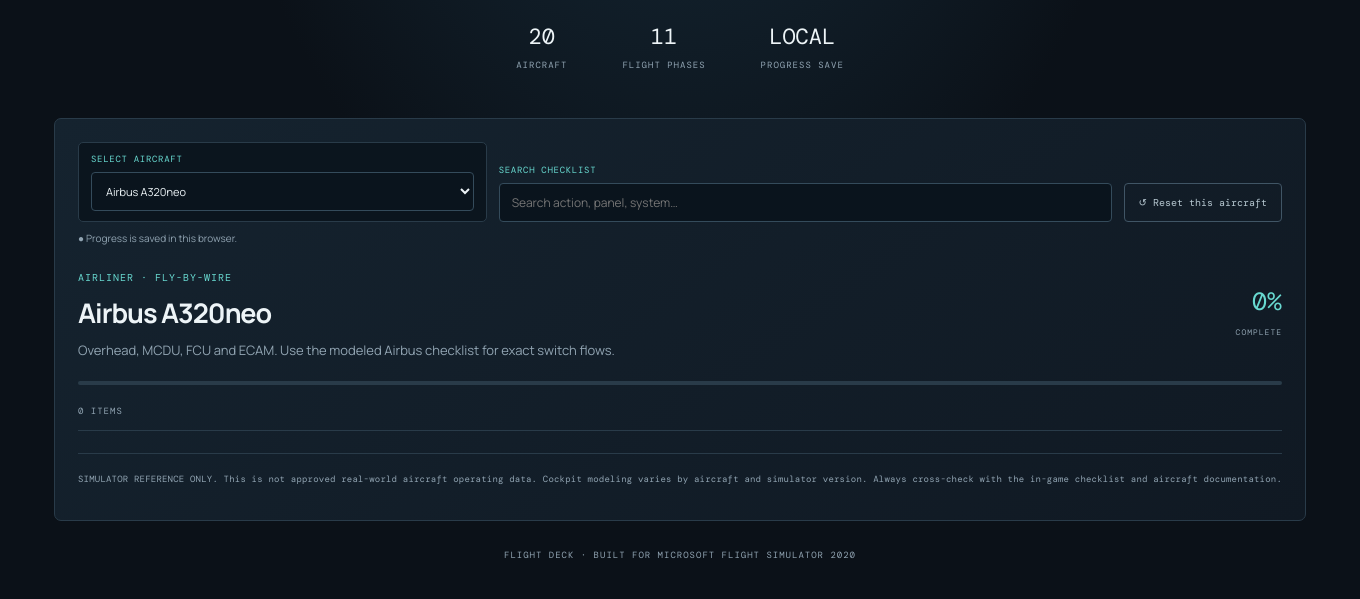
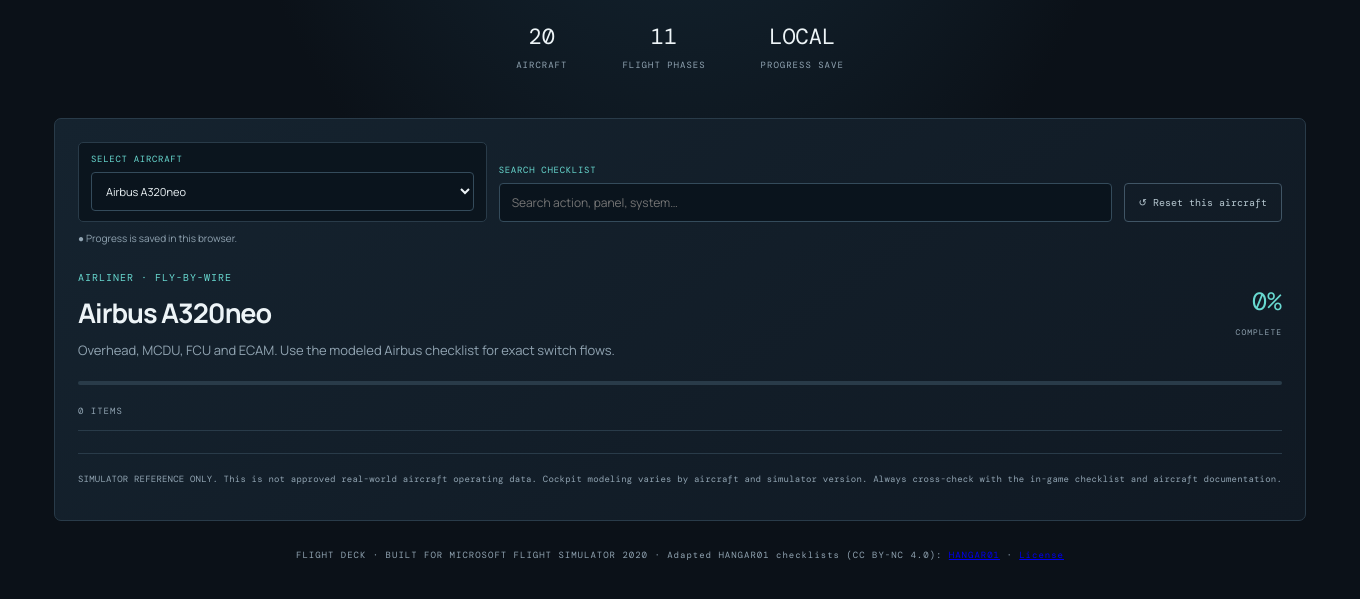
Before and after one commit to taha90nikmanesh-max/MFS-Checklist2020, an Electron app: page index.html in a window 1360 px wide. Shown: the part 411-1010 px from the top of the page. Drawn offline with nearby package versions, Linux system fonts and the light colour scheme.

Commit message:
Load HANGAR01 checklist data and add source attribution

```diff
--- a/index.html
+++ b/index.html
@@ -17,4 +17,4 @@
 <section class="ratings-panel"><div class="ratings-heading"><div><small>SIMULATOR PROFILE</small><h3>ریتینگ‌ها و دستاوردهای پروازی</h3><p>این نشان‌ها فقط امتیازهای داخل شبیه‌ساز هستند و مدرک یا صلاحیت واقعی هوانوردی محسوب نمی‌شوند.</p></div><div class="rating-score"><strong id="ratingStars">☆☆☆☆☆</strong><span id="ratingLabel">شروع مسیر</span></div></div><div id="ratingBadges" class="rating-badges"></div></section>
 <div id="flightHistory" class="flight-history"></div>
 </section>
-</section><dialog id="lessonDialog" class="lesson-dialog"><div class="lesson-head"><div><small id="lessonEyebrow">FLIGHT DECK ACADEMY</small><h2 id="lessonTitle">Checklist lesson</h2><p id="lessonAircraft"></p></div><button id="lessonClose" type="button" aria-label="Close">✕</button></div><div class="lesson-content"><section><h3 id="lessonPurposeTitle">What does it do?</h3><p id="lessonPurpose"></p></section><section><h3 id="lessonLocationTitle">Where is it?</h3><p id="lessonLocation"></p></section><section><h3 id="lessonHowTitle">How do I set it in MSFS?</h3><p id="lessonHow"></p></section><section class="lesson-note"><h3 id="lessonNoteTitle">Important</h3><p id="lessonNote"></p></section></div></dialog><footer>FLIGHT DECK · BUILT FOR MICROSOFT FLIGHT SIMULATOR 2020</footer></main><script src="script.js"></script></body></html>
+</section><dialog id="lessonDialog" class="lesson-dialog"><div class="lesson-head"><div><small id="lessonEyebrow">FLIGHT DECK ACADEMY</small><h2 id="lessonTitle">Checklist lesson</h2><p id="lessonAircraft"></p></div><button id="lessonClose" type="button" aria-label="Close">✕</button></div><div class="lesson-content"><section><h3 id="lessonPurposeTitle">What does it do?</h3><p id="lessonPurpose"></p></section><section><h3 id="lessonLocationTitle">Where is it?</h3><p id="lessonLocation"></p></section><section><h3 id="lessonHowTitle">How do I set it in MSFS?</h3><p id="lessonHow"></p></section><section class="lesson-note"><h3 id="lessonNoteTitle">Important</h3><p id="lessonNote"></p></section></div></dialog><footer>FLIGHT DECK · BUILT FOR MICROSOFT FLIGHT SIMULATOR 2020 · Adapted HANGAR01 checklists (CC BY-NC 4.0): <a href="https://www.hangar01.space/" target="_blank" rel="noopener">HANGAR01</a> · <a href="https://creativecommons.org/licenses/by-nc/4.0/" target="_blank" rel="noopener">License</a></footer></main><script src="hangar-checklists.js"></script><script src="script.js"></script></body></html>
```
